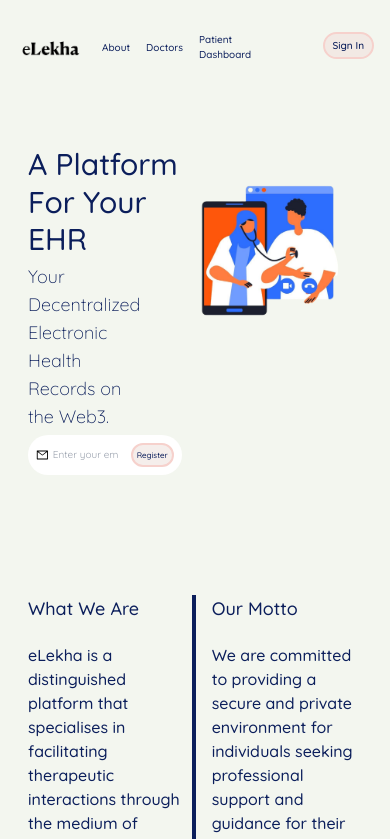
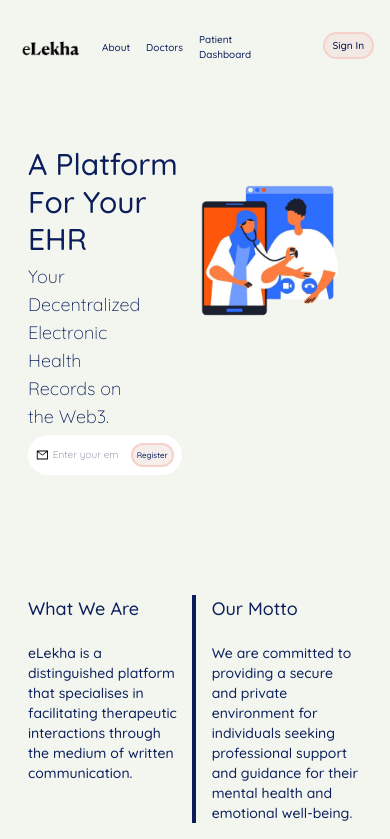
Before and after one commit to rmurarishetti/EHRSoulbound, a Next.js app in the folder ehr-soulbound/: page / in a window 390 px wide. Shown: the top 839 px of the page. Built offline with nearby package versions, Linux system fonts and the light colour scheme; no server answers.

Commit message:
wip mobile-comp: home-about-pgs

```diff
--- a/ehr-soulbound/src/app/about/page.tsx
+++ b/ehr-soulbound/src/app/about/page.tsx
@@ -3,7 +3,7 @@ const about = () => {
 	<div className="flex flex-row flex-wrap items-start">
 		<div className="md:w-1/2 min-h-0 max-h-auto">
 			<div className="flex flex-col flex-wrap justify-start md:ml-10 md:mr-5 md:mt-20 m-7 bg-[#cff0f9] rounded-3xl">
-				<div className="md:p-10 p-7 lg:text-4xl md:text-2xl text-lg font-quicksand font-medium text-[#0B1E5B]">
+				<div className="md:p-10 p-7 md:max-lg:text-2xl lg:text-4xl text-lg font-quicksand font-medium text-[#0B1E5B]">
 					Our Goal
 				</div>
 				<div className="md:px-10 md:pb-10 px-7 pb-7 md:text-xl text-sm font-quicksand font-medium text-[#0B1E5B]">
@@ -13,7 +13,7 @@ const about = () => {
 		</div>
 		<div className="md:w-1/2 min-h-0 max-h-auto md:mt-10">
 			<div className="flex flex-col flex-wrap justify-start md:ml-5 md:mr-10 md:mt-20 m-7 bg-[#ffe8d3] rounded-3xl">
-				<div className="md:p-10 p-7 lg:text-4xl md:text-2xl text-lg font-quicksand font-medium text-[#0B1E5B]">
+				<div className="md:p-10 p-7 md:max-lg:text-2xl lg:text-4xl text-lg font-quicksand font-medium text-[#0B1E5B]">
 					Our Promise
 				</div>
 				<div className="md:px-10 md:pb-10 px-7 pb-7 md:text-xl text-sm font-quicksand font-medium text-[#0B1E5B]">
@@ -23,7 +23,7 @@ const about = () => {
 		</div>
 		<div className="md:w-1/2 min-h-0 max-h-auto">
 			<div className="flex flex-col flex-wrap justify-start md:ml-10 md:mr-5 md:mt-20 m-7 bg-[#f6d1cc] rounded-3xl">
-				<div className="md:p-10 p-7 lg:text-4xl md:text-2xl text-lg font-quicksand font-medium text-[#0B1E5B]">
+				<div className="md:p-10 p-7 md:max-lg:text-2xl lg:text-4xl text-lg font-quicksand font-medium text-[#0B1E5B]">
 					Our Vision
 				</div>
 				<div className="md:px-10 md:pb-10 px-7 pb-7 md:text-xl text-sm font-quicksand font-medium text-[#0B1E5B]">
@@ -33,7 +33,7 @@ const about = () => {
 		</div>
 		<div className="md:w-1/2 min-h-0 max-h-auto">
 			<div className="flex flex-col flex-wrap justify-start md:ml-5 md:mr-10 m-7 bg-[#cff0f9] rounded-3xl">
-				<div className="md:p-10 p-7 lg:text-4xl md:text-2xl text-lg font-quicksand font-medium text-[#0B1E5B]">
+				<div className="md:p-10 p-7 md:max-lg:text-2xl lg:text-4xl text-lg font-quicksand font-medium text-[#0B1E5B]">
 					Our Mission
 				</div>
 				<div className="md:px-10 md:pb-10 px-7 pb-7 md:text-xl text-sm font-quicksand font-medium text-[#0B1E5B]">
--- a/ehr-soulbound/src/app/page.tsx
+++ b/ehr-soulbound/src/app/page.tsx
@@ -49,7 +49,7 @@ export default async function Home() {
             <div className="md:max-lg:text-3xl lg:text-5xl text-lg">
               What We Are
             </div>
-            <div className="pt-5 md:max-lg:text-md lg:text-lg text-base">
+            <div className="pt-5 md:max-lg:text-md lg:text-lg text-sm">
               eLekha is a distinguished platform that specialises in
               facilitating therapeutic interactions through the medium of
               written communication.
@@ -60,7 +60,7 @@ export default async function Home() {
             <div className="md:max-lg:text-3xl lg:text-5xl text-lg">
               Our Motto
             </div>
-            <div className="pt-5 md:max-lg:text-md lg:text-lg text-base">
+            <div className="pt-5 md:max-lg:text-md lg:text-lg text-sm">
               We are committed to providing a secure and private environment for
               individuals seeking professional support and guidance for their
               mental health and emotional well-being.
```
